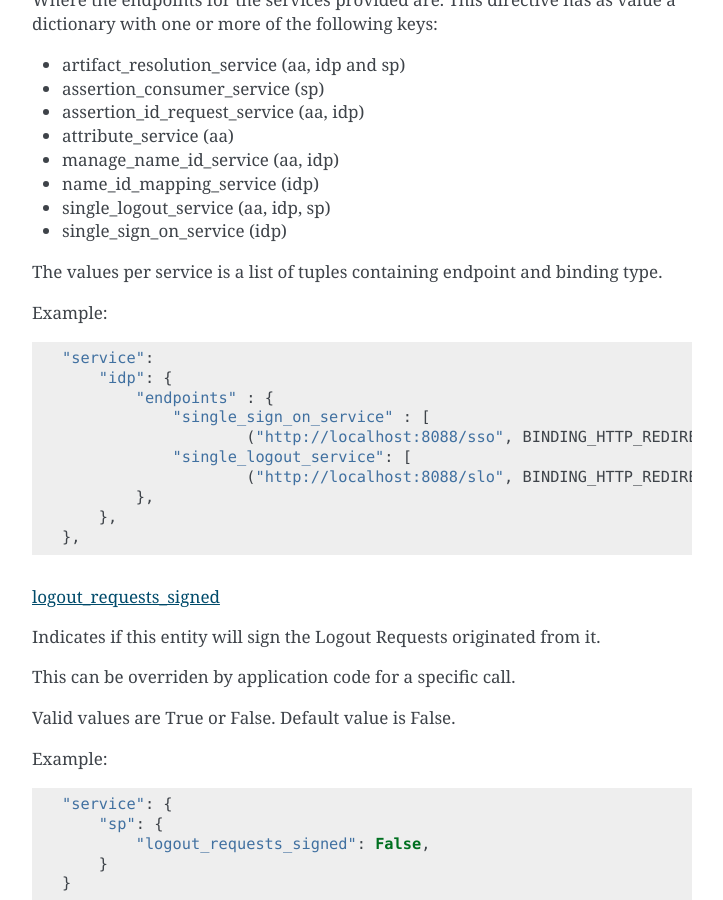
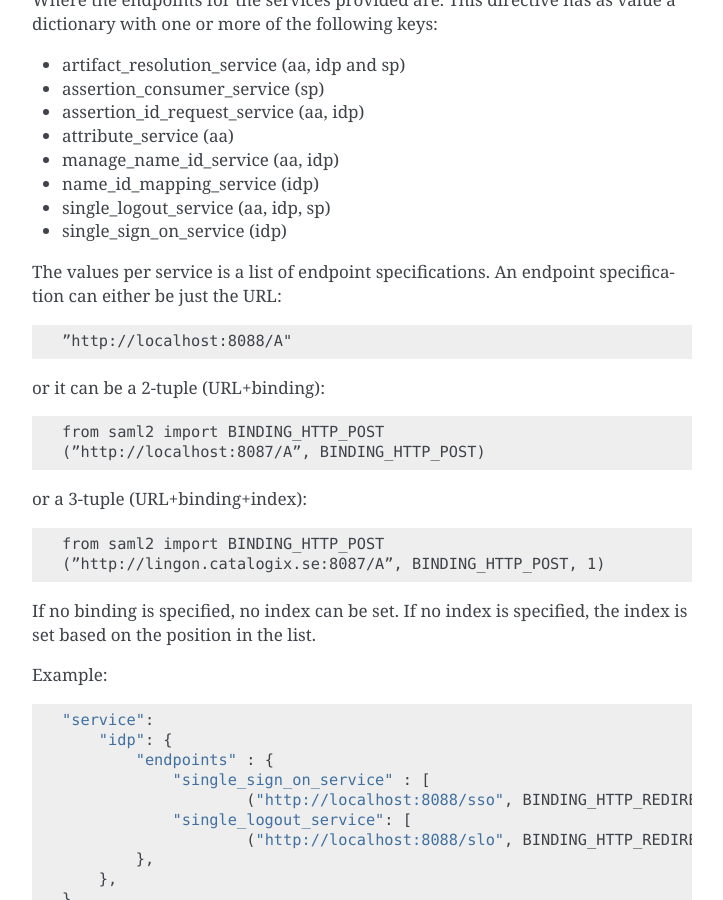
Before and after one commit to IdentityPython/pysaml2, a Sphinx documentation site: the page built from doc/howto/config.rst, in a window 1280 px wide and 900 px high, scrolled down 10222 px. Shown: the whole window, without its empty margins (388-1111 px from the left). Built offline with Sphinx 7.4.7, drawn with Linux system fonts in a browser that asks for light colours; pages that are not in the unit, such as notebooks, are missing from menus.

Commit message:
Added documentation of indexed endpoints in pysaml config.

```diff
--- a/doc/howto/config.rst
+++ b/doc/howto/config.rst
@@ -452,8 +452,23 @@ This directive has as value a dictionary with one or more of the following keys:
 * single_logout_service (aa, idp, sp)
 * single_sign_on_service (idp)
 
-The values per service is a list of tuples containing endpoint and binding
-type.
+The values per service is a list of endpoint specifications.
+An endpoint specification can either be just the URL::
+
+  ”http://localhost:8088/A"
+
+or it can be a 2-tuple (URL+binding)::
+
+  from saml2 import BINDING_HTTP_POST
+  (”http://localhost:8087/A”, BINDING_HTTP_POST)
+
+or a 3-tuple (URL+binding+index)::
+
+  from saml2 import BINDING_HTTP_POST
+  (”http://lingon.catalogix.se:8087/A”, BINDING_HTTP_POST, 1)
+
+If no binding is specified, no index can be set.
+If no index is specified, the index is set based on the position in the list.
 
 Example::
 
```
